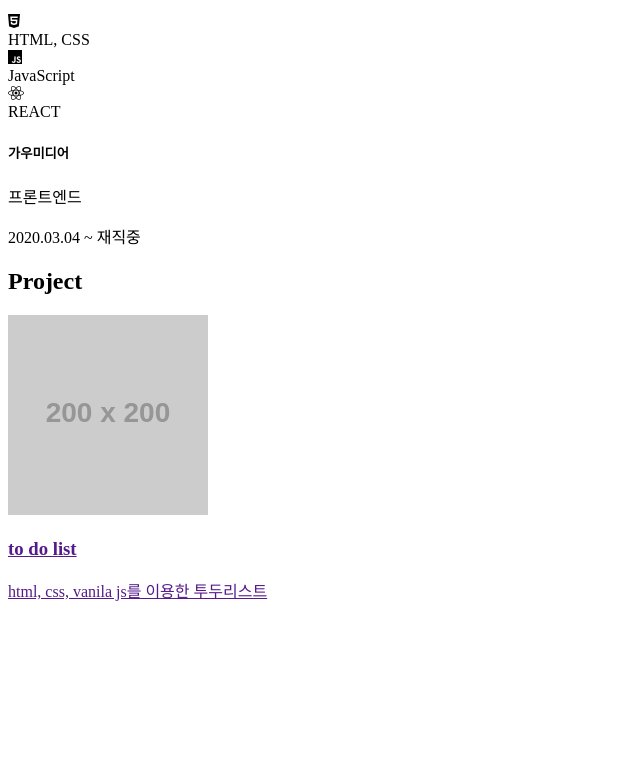
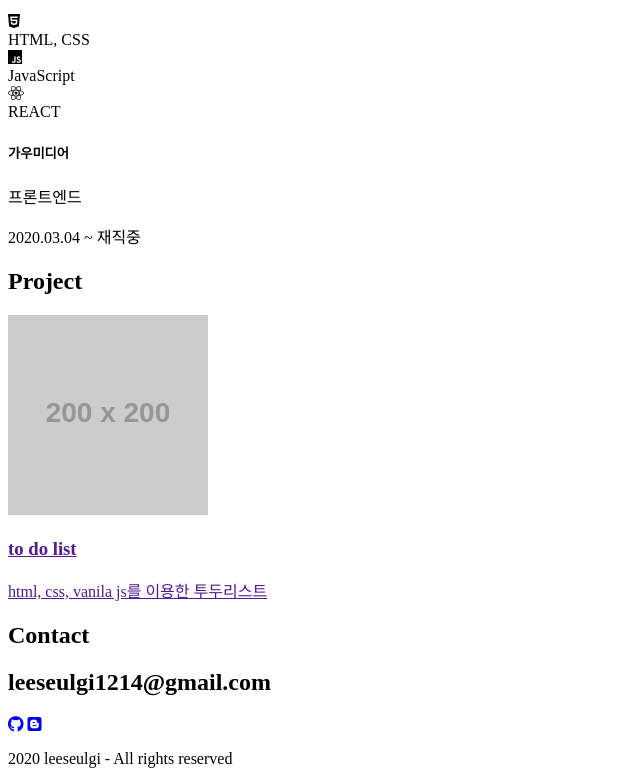
Before and after one commit to seulgi1214/portfolio, a plain HTML site: page index.html in a window 1280 px wide. Shown: the part 1151-1935 px from the top of the page, without its empty margins (0-640 px from the left). Before the commit the page ends 1761 px from the top, so only its background shows below. Drawn offline with Linux system fonts and the light colour scheme; placeholder pictures from the web are drawn by us.

Commit message:
html: contact

```diff
--- a/index.html
+++ b/index.html
@@ -88,7 +88,17 @@
         </div>
     </section>
     <!-- contact -->
-    <section id="contact"></section>
+    <section id="contact">
+        <h1 class="contact__title">Contact</h1>
+        <h2 class="contact__email">leeseulgi1214@gmail.com</h2>
+        <div class="contact__links">
+            <a href="https://github.com/seulgi1214"><i class="fab fa-github"></i></a>
+            <a href="https://velog.io/@leeseulgi1214"><i class="fab fa-blogger"></i></a>
+        </div>
+        <p class="contact__rights">
+            2020 leeseulgi - All rights reserved
+        </p>
+    </section>
 
 </body>
 
```
